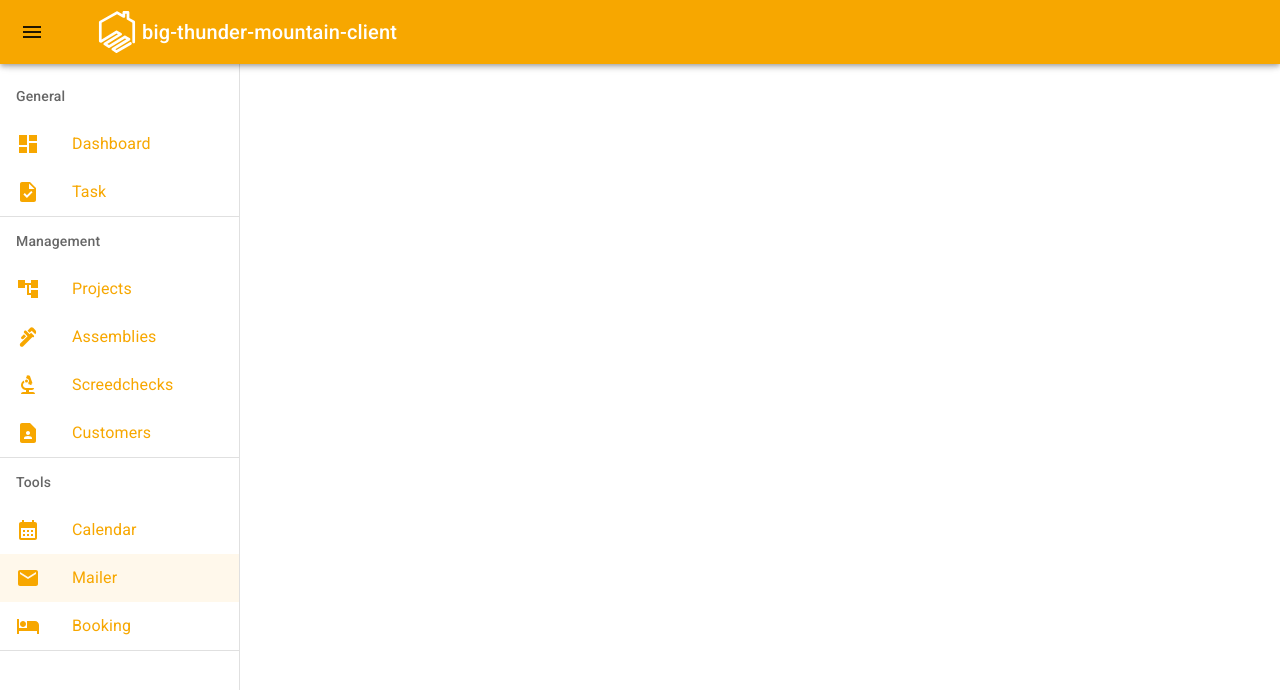
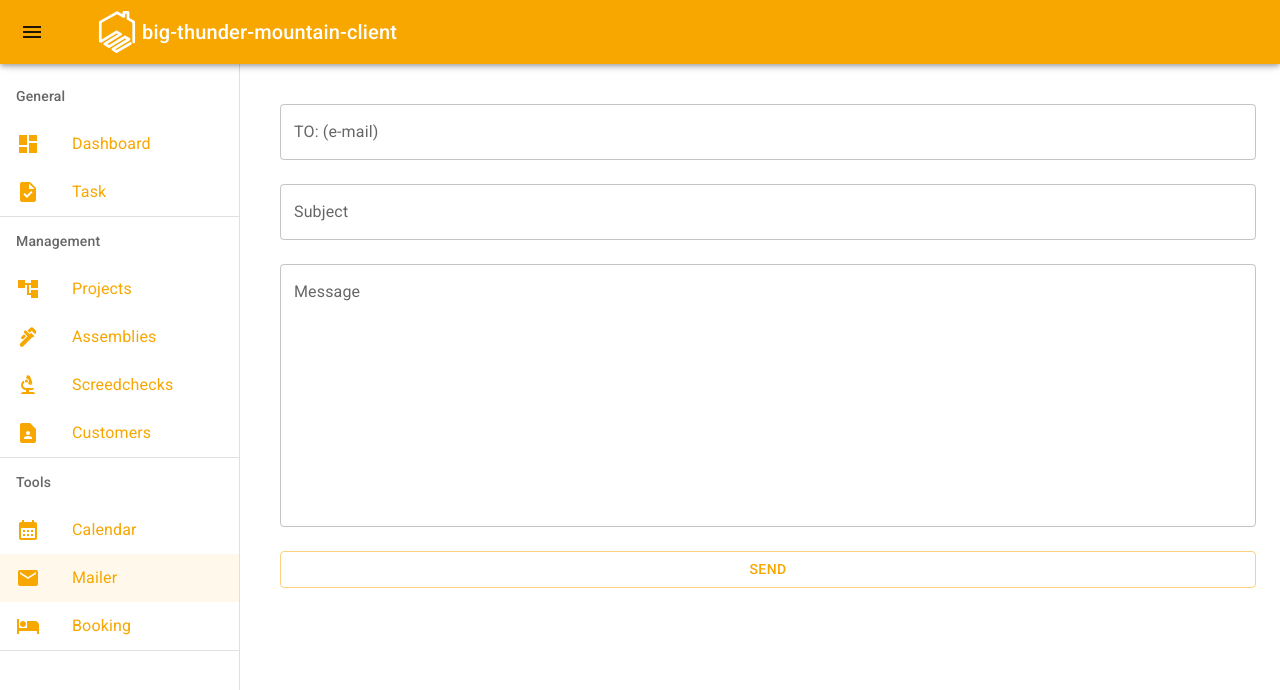
Before and after one commit to xehdan/big-thunder-mountain-client, a React (Create React App) app: page /mailer in a window 1280 px wide. Shown: the top 690 px of the page. Built offline with nearby package versions, Linux system fonts and the light colour scheme.

Commit message:
Added Mailer Component Added Route for Mailer

```diff
--- a/src/App.js
+++ b/src/App.js
@@ -14,6 +14,7 @@ import ScreedcheckPage from "./pages/screedchecks/ScreedcheckPage";
 import ThCalendar from "./pages/calendar/ThCalendar";
 import AssemblyPage from "./pages/assembly/AssemblyPage";
 import AssemblyList from "./pages/assembly/AssemblyList";
+import Mailer from "./pages/mailer/Mailer";
 
 
 
@@ -44,6 +45,7 @@ function App() {
                       <Route path="/calendar" element={<ThCalendar/>}/>
                       <Route exact path="/assembly/:id" element={<AssemblyPage/>}/>
                       <Route path="/assemblies" element={<AssemblyList/>}/>
+                      <Route exact path="/mailer" element={<Mailer/>}/>
                   </Routes>
               </div>
           </Router>
--- /dev/null
+++ b/src/pages/mailer/Mailer.jsx
@@ -0,0 +1,88 @@
+import React, {useState} from 'react';
+import {Alert, Box, Button, Grid, Snackbar, Stack, TextField} from "@mui/material";
+import http from "../../http";
+
+
+function Mailer() {
+
+    const [mailTo, setMailTo] = useState("");
+    const [subject, setSubject] = useState("");
+    const [message, setMessage] = useState("");
+    const [snackbarOpen, setSnackbarOpen] = useState(false)
+    const [snackbarText, setSnackbarText] = useState("");
+    const [snackbarColor, setSnackbarColor] = useState();
+
+    async function sendMail() {
+
+        try {
+            const post = await http.post(`api/mailer`, {
+                mailTo,
+                subject,
+                message
+            });
+            if (post.data.message.status == 200) {
+                setSnackbarText(post.data.message.message)
+                setSnackbarColor("success")
+                setSnackbarOpen(true)
+            } else {
+                console.log(post)
+                setSnackbarText(post.data.message.message)
+                setSnackbarColor("error")
+            }
+        } catch (e) {
+            console.log(e.message)
+            setSnackbarText(e.message)
+            setSnackbarColor("error")
+        } finally {
+            setSnackbarOpen(true)
+        }
+
+    }
+
+    const handleClose = (event, reason) => {
+        if (reason === 'clickaway') {
+            return;
+        }
+        setSnackbarOpen(false);
+    };
+
+
+    return (
+        <Grid container spacing={2} sx={{ margin: 3 }}>
+            <Grid item xs={12}
+                component="form"
+            >
+                <Stack spacing={3}>
+                    <TextField
+                        label="TO: (e-mail)"
+                        value={mailTo}
+                        onChange={(event) => setMailTo(event.target.value)}
+                    />
+                    <TextField
+                        label="Subject"
+                        value={subject}
+                        onChange={(event) => setSubject(event.target.value)}
+                    />
+                    <TextField
+                        label="Message"
+                        value={message}
+                        onChange={(event) => setMessage(event.target.value)}
+                        multiline
+                        rows={10}
+                    />
+                        <Button variant={"outlined"} onClick={() => sendMail()}>Send</Button>
+                </Stack>
+
+
+            </Grid>
+            <Snackbar open={snackbarOpen} autoHideDuration={6000} onClose={handleClose}  anchorOrigin={{vertical:'bottom', horizontal: 'right'}}>
+                <Alert onClose={handleClose} severity={snackbarColor} sx={{ width: '100%'}}>
+                    {snackbarText}
+                </Alert>
+            </Snackbar>
+        </Grid>
+
+    );
+}
+
+export default Mailer;
```
